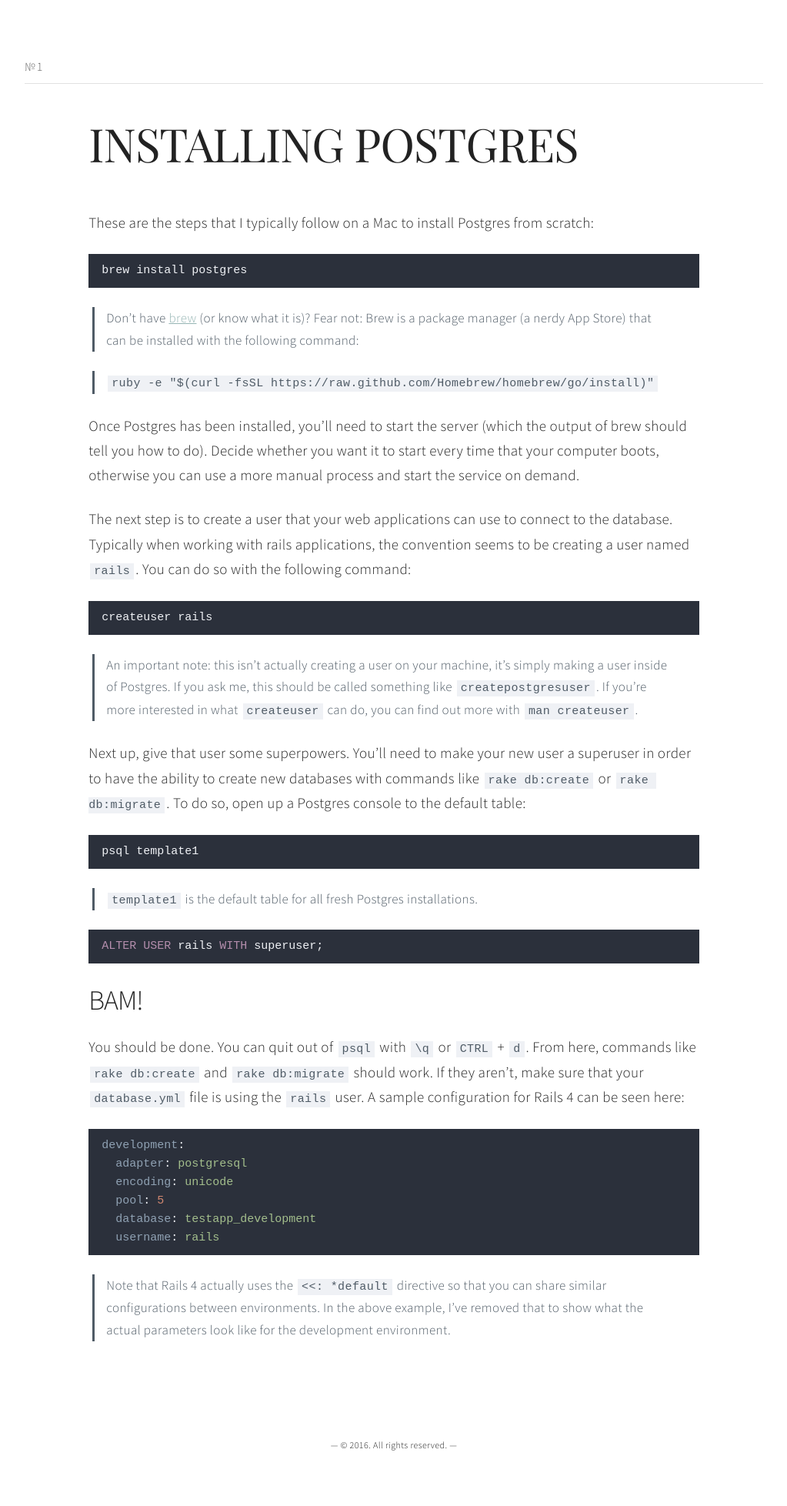
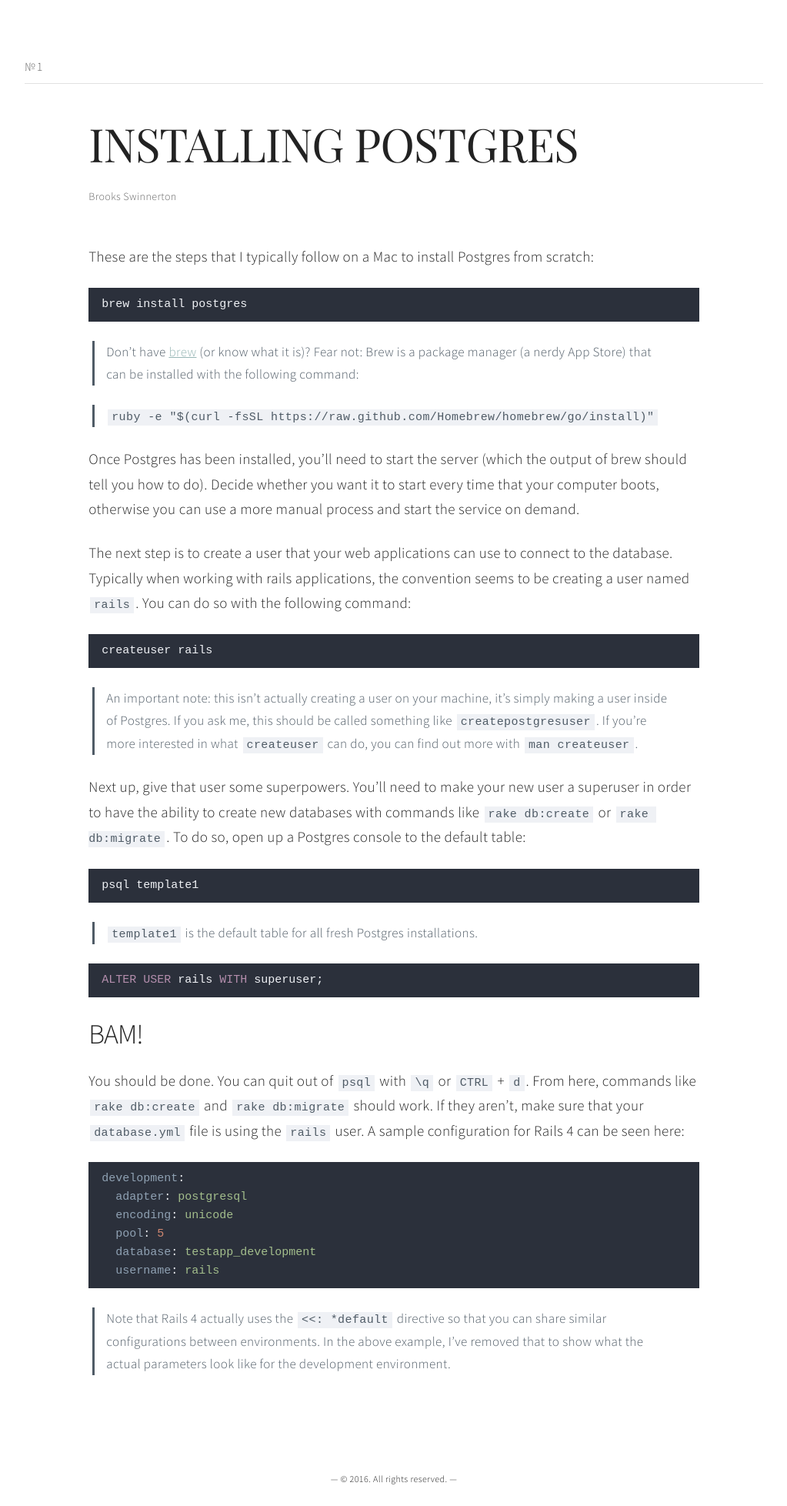
Before and after one commit to bswinnerton/blog, a Jekyll site: the page built from _posts/2014-07-17-installing-postgres-for-the-first-time.md, in a window 1280 px wide. Shown: the whole page at 77% size, without its empty margins (128-1151 px from the left). Built offline with Jekyll 4.4.1, drawn with Linux system fonts in a browser that asks for light colours; before the commit the page ends 1913 px from its top, so only the background shows below that.

Commit message:
Add the author to each post

```diff
--- a/_config.yml
+++ b/_config.yml
@@ -14,6 +14,6 @@
 
 author:
   name:           'Brooks Swinnerton'
-  url:            https://listenin.gs
+  url:            https://twitter.com/bswinnerton
 
 paginate:         5
--- a/_layouts/post.html
+++ b/_layouts/post.html
@@ -3,6 +3,6 @@
 ---
 
 <h2>{{ page.title }}</h2>
-<div><p class="author">{{ page.author }}</p></div>
+<div><p class="author"><a href="{{ site.author.url }}">{{ site.author.name }}</a></p></div>
 <br />
 {{ content }}
--- a/_posts/2014-07-17-installing-postgres-for-the-first-time.md
+++ b/_posts/2014-07-17-installing-postgres-for-the-first-time.md
@@ -1,6 +1,7 @@
 ---
 layout: post
 title: Installing Postgres
+author: Brooks Swinnerton
 ---
 
 These are the steps that I typically follow on a Mac to install Postgres from scratch:
--- a/public/css/styles.css
+++ b/public/css/styles.css
@@ -78,6 +78,11 @@
   color: #666666;
 }
 
+.author a {
+  color: inherit;
+  text-decoration: none;
+}
+
 .copyright {
   font-size: 12px;
   margin-top: 100px;
```
Also changed, not shown: _posts/2014-07-18-using-miniexiftool-with-paperclip.md (+1 -0 lines), _posts/2014-11-26-hasu-controller-for-hhkb.md (+1 -0 lines).
